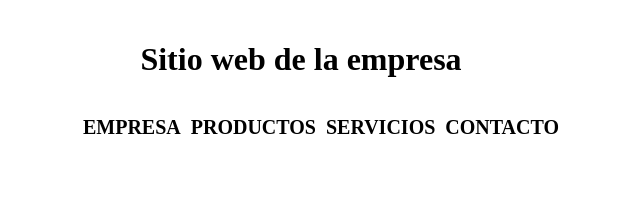
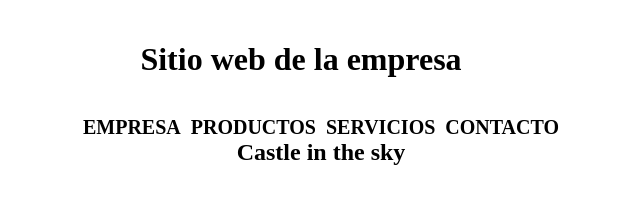
Before and after one commit to Euskera583/empresa, a plain HTML site: page index.html in a window 1280 px wide. Shown: the whole page, without its empty margins (339-979 px from the left). Drawn offline with Linux system fonts and the light colour scheme.

Commit message:
Modifica index.html

```diff
--- a/index.html
+++ b/index.html
@@ -23,6 +23,7 @@
    			 <li><a href="#">PRODUCTOS</a></li>
    			 <li><a href="#">SERVICIOS </a></li>
    			 <li><a href="#">CONTACTO</a></li>
+			 <h2>Castle in the sky</h2>
    		 </ul>
    	 </nav>
     </div>
```
